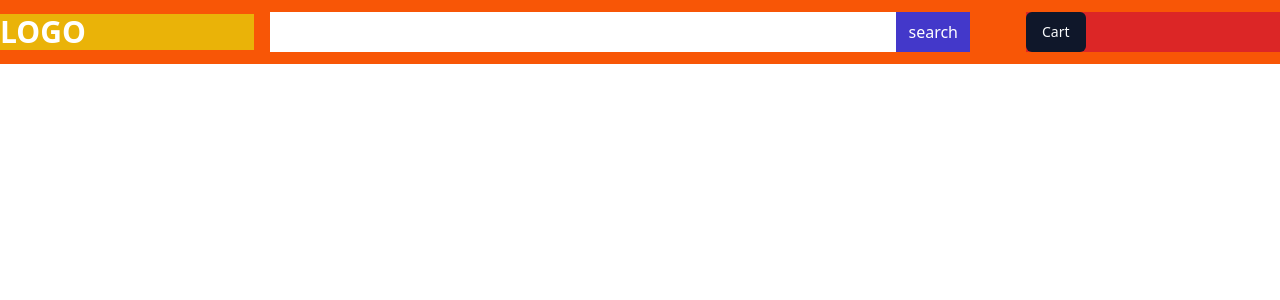
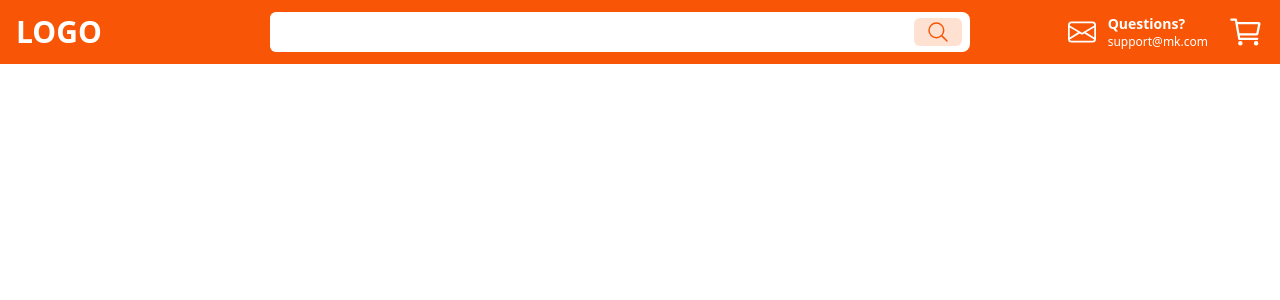
Before and after one commit to noyon-podder/MK-client, a React (Vite) app: page / in a window 1280 px wide. Shown: the top 300 px of the page. Built offline with nearby package versions, Linux system fonts and the light colour scheme.

Commit message:
navbar completed

```diff
--- a/package.json
+++ b/package.json
@@ -35,6 +35,7 @@
     "eslint-plugin-react-hooks": "^4.6.2",
     "eslint-plugin-react-refresh": "^0.4.7",
     "postcss": "^8.4.39",
+    "react-icons": "^5.2.1",
     "tailwindcss": "^3.4.4",
     "typescript": "^5.2.2",
     "vite": "^5.3.1"
--- a/src/App.tsx
+++ b/src/App.tsx
@@ -4,9 +4,7 @@ import Navbar from "./components/layout/Navbar";
 const App = () => {
   return (
     <>
-      <Container>
-        <Navbar />
-      </Container>
+      <Navbar />
     </>
   );
 };
--- a/src/components/layout/Navbar.tsx
+++ b/src/components/layout/Navbar.tsx
@@ -1,32 +1,53 @@
-import React from "react";
-import { Button } from "../ui/button";
+import { IoCartOutline, IoSearchOutline } from "react-icons/io5";
+import { BsEnvelope } from "react-icons/bs";
+import Container from "../Container";
 
 const Navbar = () => {
   return (
     <div className="bg-main text-white py-3">
-      <div className="flex items-center w-full gap-4 ">
+      <Container>
+        <div className="flex items-center justify-between w-full gap-4 px-4">
           {/* header part */}
-        <div className="flex-1 bg-yellow-500">
+          <div className="xl:flex-1 ">
+            <div className="lg:w-[150px]">
               <h2 className="font-bold text-white text-3xl p-0">LOGO</h2>
             </div>
+          </div>
           {/* search part */}
-        <div className="flex-2 xl:mr-10">
-          <div className="w-[700px] h-10 flex ">
+          <div className=" w-full flex-1 lg:flex-1 xl:mr-10">
+            <div className=" xl:w-[700px] flex  items-center pr-2 w-full h-10 bg-white rounded-lg">
               <input
                 type="text"
                 name=""
                 id=""
-              className="w-full h-full px-3 py-2"
+                className="w-full h-full px-3 py-2 rounded-md"
               />
-            <button className="bg-indigo-700 h-full px-3">search</button>
+              <button className="bg-[#ffe1d2] h-7 px-3 rounded-md">
+                <IoSearchOutline size={24} className="text-main" />
+              </button>
             </div>
           </div>
 
           {/* cart part */}
-        <div className="flex-1 bg-red-600">
-          <Button>Cart</Button>
+          <div className="xl:flex-1 ">
+            {/* <Button>Cart</Button> */}
+            <div className="flex items-center gap-5 justify-end">
+              <div className="flex items-center gap-3">
+                <BsEnvelope size={28} />
+                <div className="flex flex-col">
+                  <h2 className="text-sm text-white font-semibold">
+                    Questions?
+                  </h2>
+                  <span className="text-xs">support@mk.com</span>
                 </div>
               </div>
+              <button>
+                <IoCartOutline className="" size={36} />
+              </button>
+            </div>
+          </div>
+        </div>
+      </Container>
     </div>
   );
 };
```
Also changed, not shown: 1 other file (tests, documents, lock files or other folders). Lines whose indentation alone changed are shown as unchanged.
